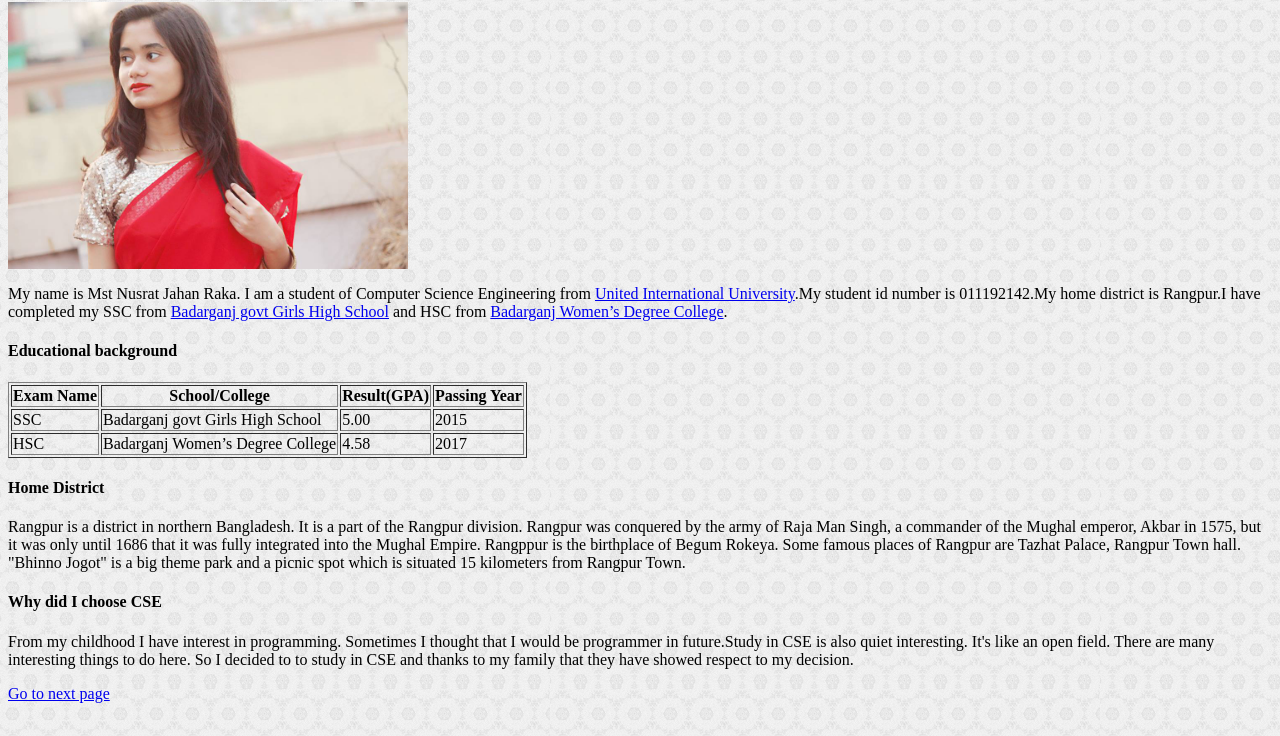
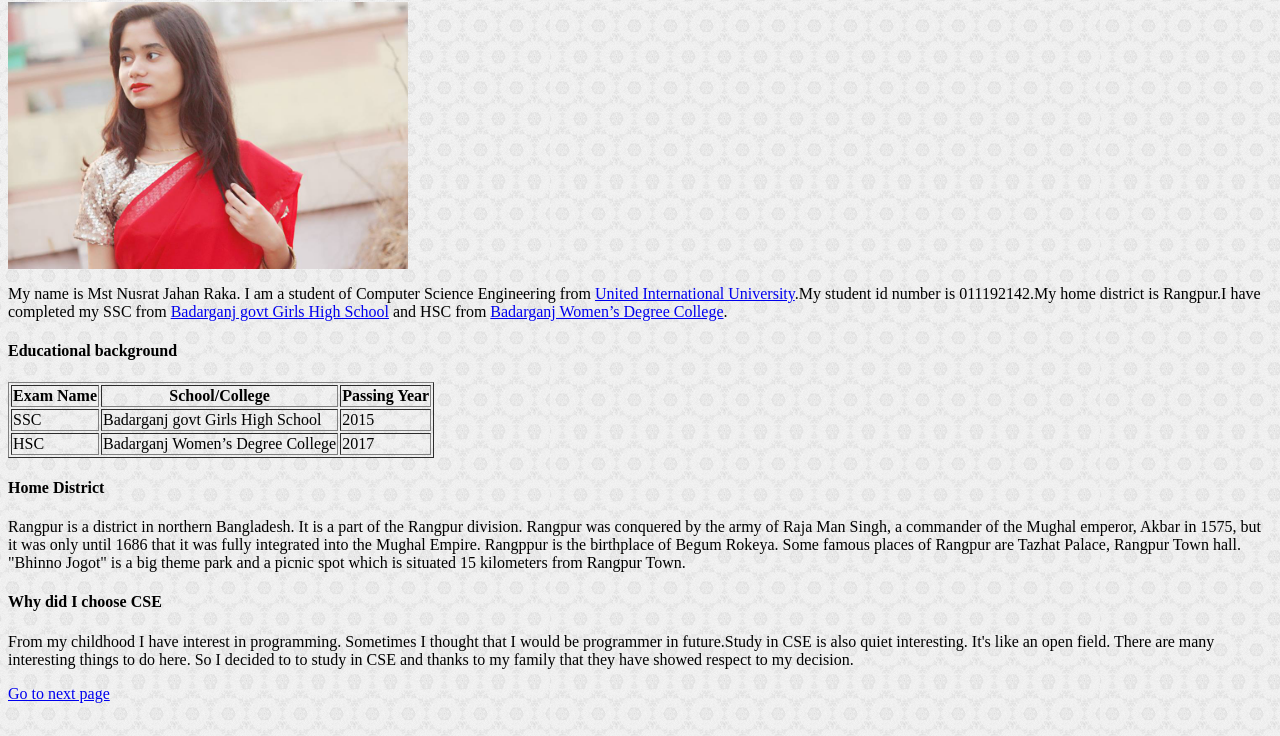
Before and after one commit to Nusratraka/Nusratraka.github.io, a plain HTML site: page index.html in a window 1280 px wide. Shown: the part 64-800 px from the top of the page. Drawn offline with Linux system fonts and the light colour scheme.

Commit message:
Update index.html

```diff
--- a/index.html
+++ b/index.html
@@ -11,18 +11,15 @@
 	<table border="1">
 	   <th> Exam Name </th>
 	   <th> School/College </th>
-	   <th> Result(GPA) </th>
 	   <th> Passing Year </th>
             <tr>
 	     <td>SSC</td>
 	     <td> Badarganj govt Girls High School </td>
-	     <td>5.00</td>
 	     <td>2015</td>
 	  </tr>
 	  <tr>
 	  <td>HSC</td>
 	  <td> Badarganj Women’s Degree College </td>
-	  <td>4.58</td>
 	  <td>2017</td>
 	  </tr>
  </table>
```
